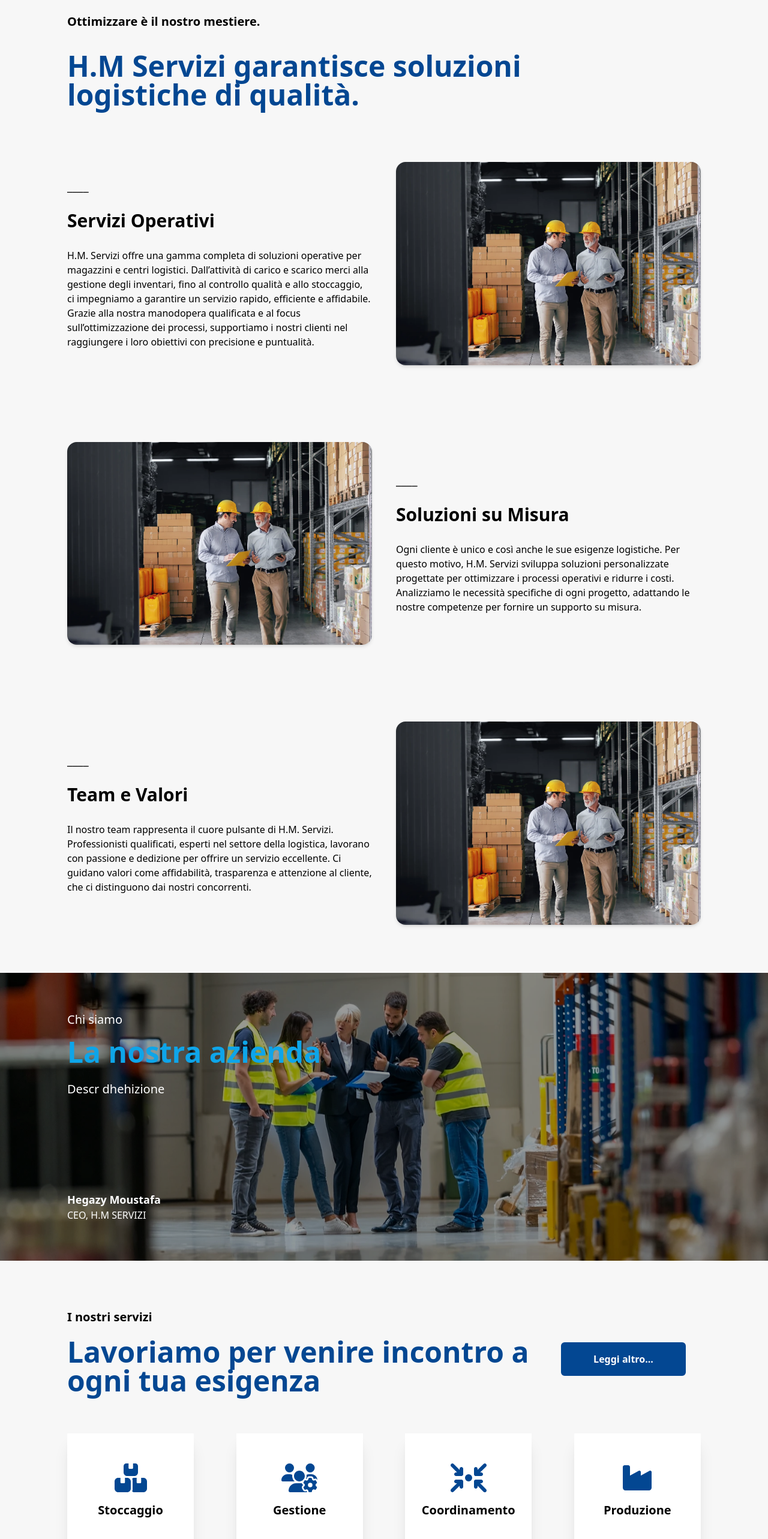
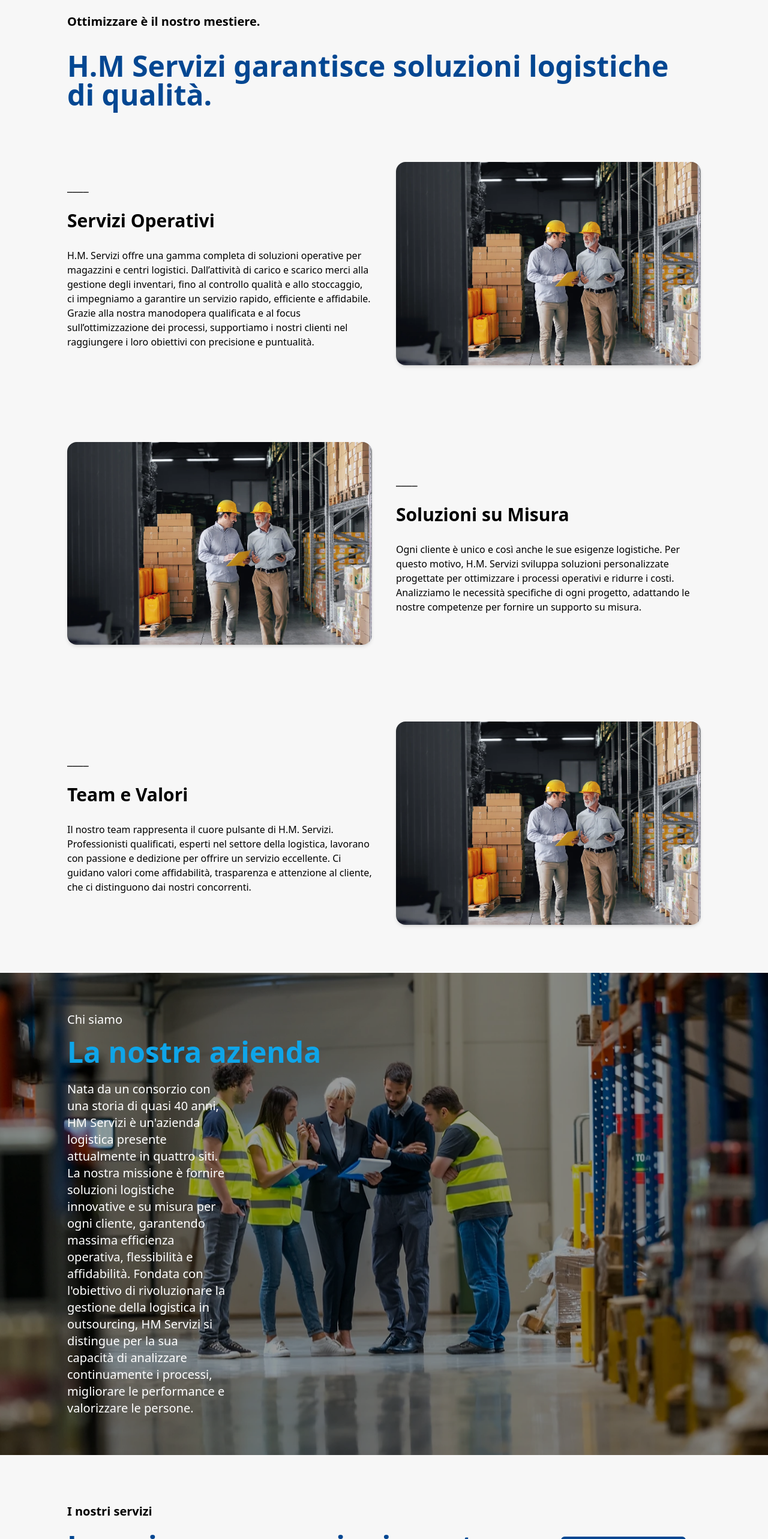
Before and after one commit to Mustaaaaa/HMSERVIZISRL, a React (Vite) app: page / in a window 1280 px wide. Shown: the part 858-3424 px from the top of the page at 60% size. Built offline with nearby package versions, Linux system fonts and the light colour scheme.

Commit message:
add: modifica e cambiamento delle icone

```diff
--- a/src/MainContent/Home.jsx
+++ b/src/MainContent/Home.jsx
@@ -3,19 +3,26 @@ import Foto1 from '/foto1.webp'
 import Foto2 from '/screenshot.png'
 
 import { FontAwesomeIcon } from '@fortawesome/react-fontawesome'
-import { faBoxesStacked } from '@fortawesome/free-solid-svg-icons';
 import { faUsersGear } from '@fortawesome/free-solid-svg-icons';
-import { faArrowsToCircle } from '@fortawesome/free-solid-svg-icons';
-import { faHelmetSafety } from '@fortawesome/free-solid-svg-icons';
-import { faVest } from '@fortawesome/free-solid-svg-icons';
-import { faWarehouse } from '@fortawesome/free-solid-svg-icons';
-import { faIndustry } from '@fortawesome/free-solid-svg-icons';
-import { faTruckFast } from '@fortawesome/free-solid-svg-icons';
-import { faBoxOpen } from '@fortawesome/free-solid-svg-icons';
+import { faBusinessTime } from '@fortawesome/free-solid-svg-icons';
+import InnovationIcon from '/innovation.png'
+import PerformanceIcon from '/performance.png'
+import FlexibilityIcon from '/flexibility.png'
+import CustomerserviceIcon from '/customer-service.png'
+import SupportIcon from '/support.png'
 import Slider from "./Slider"
 
 import Footer from "../Footer/Footer"
 
+const items = [
+    { icon: faUsersGear, label: "Gestione" },
+    { icon: faBusinessTime, label: "Pianificazione" },
+    { icon: InnovationIcon, label: "Innovazione" },
+    { icon: PerformanceIcon, label: "Performance" },
+    { icon: FlexibilityIcon, label: "Flessibilità" },
+    { icon: SupportIcon, label: "Supporto" },
+    { icon: CustomerserviceIcon, label: "Servizi su richiesta" },
+];
 const Home = () => {
 
 
@@ -74,8 +81,8 @@ const Home = () => {
                 <div className="px-6 md:px-28">
                     <p className="font-semibold text-xl text-center md:text-left">Ottimizzare è il nostro mestiere.</p>
                     <div className="flex flex-col md:flex-row mt-4">
-                        <div className="w-full max-w-[calc(850px)]">
-                            <p className="text-3xl md:text-5xl text-center md:text-start font-semibold pt-5 pb-6 text-blue-700 max-w-[850px]">H.M Servizi garantisce soluzioni logistiche di qualità.</p>
+                        <div className="w-full">
+                            <p className="text-3xl md:text-5xl text-center md:text-start font-semibold pt-5 pb-6 text-blue-700">H.M Servizi garantisce soluzioni logistiche di qualità.</p>
                         </div>
                     </div>
                 </div>
@@ -152,12 +159,16 @@ const Home = () => {
                         <div>
                             <p className="text-xl text-white text-center md:text-left">Chi siamo</p>
                             <p className="text-4xl md:text-5xl font-semibold pt-4 pb-6 text-sky-500 text-center md:text-left">La nostra azienda</p>
-                            <p className="text-lg md:text-xl text-white text-center md:text-left">Descr
-                                dhehizione</p>
+                            <p className="md:text-xl text-white text-center md:text-left w-full md:w-1/4">
+                                Nata da un consorzio con una storia di quasi 40 anni, HM Servizi è un'azienda logistica presente attualmente in quattro siti.
+                                La nostra missione è fornire soluzioni logistiche innovative e su misura per ogni cliente, garantendo massima efficienza operativa,
+                                flessibilità e affidabilità. Fondata con l'obiettivo di rivoluzionare la gestione della logistica in outsourcing,
+                                HM Servizi si distingue per la sua capacità di analizzare continuamente i processi, migliorare le performance e valorizzare le persone.
+                            </p>
                         </div>
 
                         {/* Firma in basso */}
-                        <div className="text-center md:text-left mt-10">
+                        <div className="text-center md:text-left mt-10 hidden">
                             <p className="text-lg text-white font-semibold">Hegazy Moustafa</p>
                             <p className="text-base font-light text-white">CEO, H.M SERVIZI</p>
                         </div>
@@ -195,33 +206,20 @@ const Home = () => {
 
                     {/* Sezione Box */}
                     <div className="flex flex-wrap gap-6 justify-center md:justify-between">
-
                         {/* Icona e testo della box */}
-                        {[
-                            { icon: faBoxesStacked, label: "Stoccaggio" },
-                            { icon: faUsersGear, label: "Gestione" },
-                            { icon: faArrowsToCircle, label: "Coordinamento" },
-                            { icon: faIndustry, label: "Produzione" },
-                            { icon: faTruckFast, label: "Spedizione" },
-                            { icon: faWarehouse, label: "Inventario" },
-                            { icon: faBoxOpen, label: "Imballaggio" },
-                            {
-                                iconGroup: [faVest, faHelmetSafety],
-                                label: "Sicurezza"
-                            }
-                        ].map((item, idx) => (
+                        {items.map((item, idx) => (
                             <div
                                 key={idx}
-                                className="w-full sm:basis-[47%]  lg:basis-[20%] h-48 flex flex-col justify-center items-center shadow-xl bg-white"
+                                className="w-full sm:basis-[47%] lg:basis-[20%] h-48 flex flex-col justify-center items-center shadow-xl bg-white"
                             >
-                                {item.icon ? (
+                                {typeof item.icon === 'object' ? ( // Controlla se è un'icona FontAwesome
                                     <FontAwesomeIcon icon={item.icon} className="text-blue-700 text-5xl mb-4" />
                                 ) : (
-                                    <div className="flex gap-4">
-                                        {item.iconGroup.map((ic, i) => (
-                                            <FontAwesomeIcon key={i} icon={ic} className="text-blue-700 text-5xl" />
-                                        ))}
-                                    </div>
+                                    <img
+                                        src={item.icon} // Assicurati che l'icona sia un percorso di immagine
+                                        alt={item.label}
+                                        className="h-12 w-12 mb-4" // Puoi regolare le dimensioni come preferisci
+                                    />
                                 )}
                                 <p className="font-semibold text-xl text-center">{item.label}</p>
                             </div>
```
